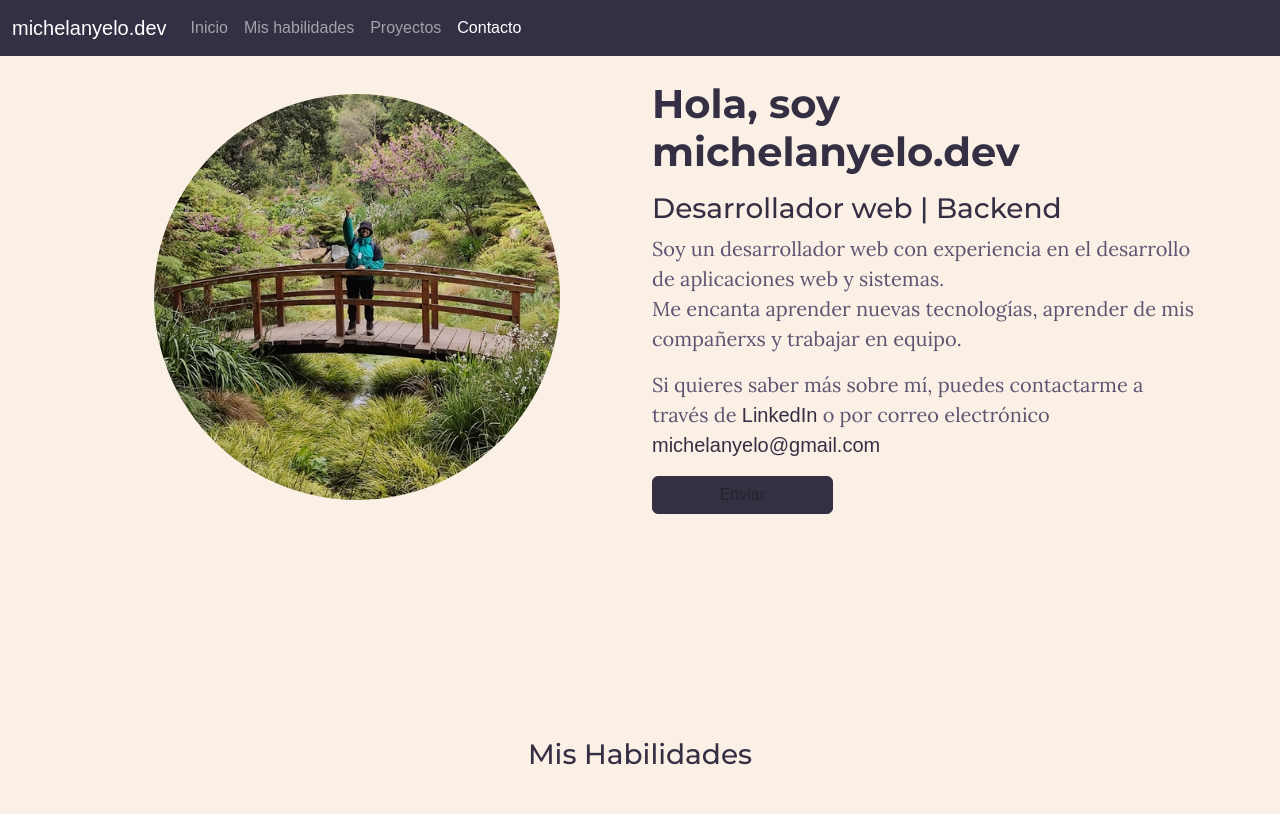
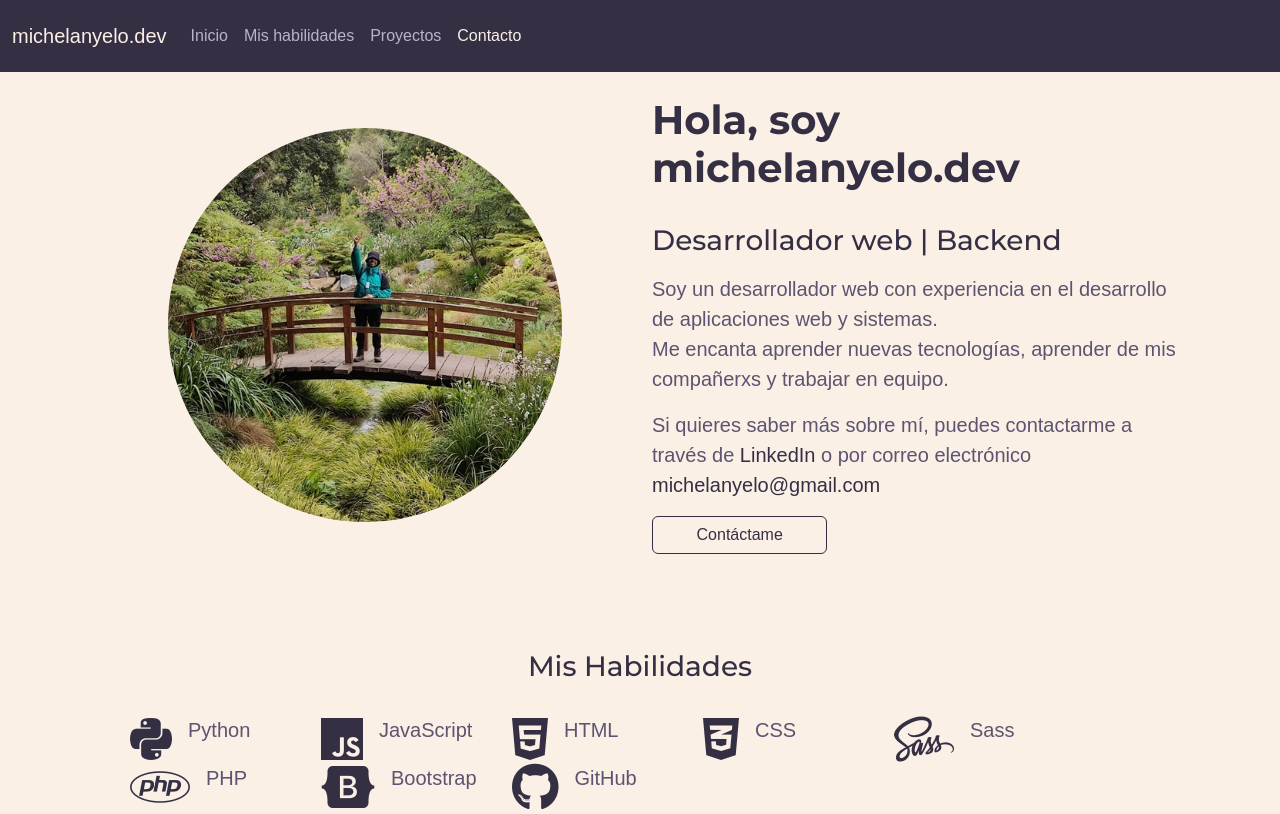
Before and after one commit to michelanyelo/MiPrimerPortafolio-DL, a website: page index.html in a window 1280 px wide. Shown: the top 814 px of the page. Drawn offline with nearby package versions, Linux system fonts and the light colour scheme; some icons are missing.

Commit message:
"Custom spacer added"

```diff
--- a/assets/sass/abstracts/_variables.scss
+++ b/assets/sass/abstracts/_variables.scss
@@ -23,3 +23,19 @@ $card-shadow-color: #352f4433;
 
 // Tamaños personalizados
 $card-radius: 0.5rem;
+$spacer: 2rem;
+
+// Modificación de variables de Bootstrap
+
+// Navbar
+$navbar-dark-color: $color-light;
+$navbar-dark-active-color: $navbar-text-color;
+
+// Cards
+$card-border-color: $color-light;
+$card-bg: $card-bg-color;
+$card-border-radius: $card-radius;
+$card-title-color: $header-color;
+
+// Buttons
+$btn-color: $button-bg-color;
--- a/assets/sass/base/_reset.scss
+++ b/assets/sass/base/_reset.scss
@@ -4,8 +4,3 @@
     border: 0;
     box-sizing: border-box;
 }
-
-body {
-    background-color: $body-bg-color;
-    color: $paragraph-color;
-}
--- a/assets/sass/base/_typography.scss
+++ b/assets/sass/base/_typography.scss
@@ -14,12 +14,11 @@ h6 {
 }
 
 p {
-  font-family: 'Lora', sans-serif;
+  font-family: 'Open-Sans', sans-serif;
   color: $paragraph-color;
 }
 
 a,
 button {
   font-family: 'Open-Sans', sans-serif !important;
-  text-decoration: none;
 }
--- a/assets/sass/components/_anchor.scss
+++ b/assets/sass/components/_anchor.scss
@@ -1,9 +1,9 @@
 a {
     color: $anchor-color;
     transition: transform 0.5s;
+    text-decoration: none;
 
     &:hover {
       color: $anchor-hover-color;
-      text-decoration: underline;
     }
   }
--- a/assets/sass/components/_button.scss
+++ b/assets/sass/components/_button.scss
@@ -1,6 +1,6 @@
 button,
 .btn {
-  background-color: $button-bg-color;
+  // background-color: $button-bg-color;
   border-color: $button-bg-color;
 
   &:hover {
--- a/assets/sass/layout/_section.scss
+++ b/assets/sass/layout/_section.scss
@@ -1,4 +1,4 @@
-section {
-    margin-top: 10vh;
-    margin-bottom: 20vh;
-}
+// section {
+//     margin-top: 2rem;
+//     margin-bottom: 2rem;
+// }
--- a/assets/sass/main.scss
+++ b/assets/sass/main.scss
@@ -21,3 +21,4 @@
 
 // pages/
 // themes/
+@import 'themes/theme';
--- /dev/null
+++ b/assets/sass/themes/_theme.scss
@@ -0,0 +1,4 @@
+body {
+    background-color: $body-bg-color;
+    color: $paragraph-color;
+}
--- a/index.html
+++ b/index.html
@@ -4,7 +4,9 @@
 <head>
     <meta charset="UTF-8">
     <meta name="viewport" content="width=device-width, initial-scale=1.0">
-    <title>Document</title>
+    <title>michelanyelo.dev</title>
+    <!-- icon -->
+     <link rel="icon" href="assets/img/favicon.png">
     <!-- main.css -->
     <link rel="stylesheet" href="assets/css/main.css">
     <!-- fontawesome -->
@@ -41,7 +43,7 @@
         </nav>
 
         <!-- hero section -->
-        <section id="inicio" class="container px-3">
+        <section id="inicio" class="container px-3 mt-5">
             <!-- img section -->
             <div class="row align-items-center">
                 <div class="col-12 col-md-6 text-center">
@@ -61,7 +63,7 @@
                             <i class="bi bi-linkedin"></i> LinkedIn</a> o por correo electrónico
                         <a href="mailto:michelanyelo@gmail.com">michelanyelo@gmail.com</a>
                     </p>
-                    <button type="submit" class="btn btn-custom col-12 col-md-4">Enviar</button>
+                    <button type="email" class="btn btn-custom col-12 col-md-4">Contáctame</button>
                 </div>
             </div>
         </section>
@@ -69,9 +71,9 @@
 
     <main class="container my-5">
         <!-- skills -->
-        <section id="skills" class="py-3">
-            <h2 class="fs-3 text-center my-5">Mis Habilidades</h2>
-            <div class="row">
+        <section id="skills">
+            <h2 class="fs-3 text-center my-3">Mis Habilidades</h2>
+            <div class="row mb-5">
                 <!-- Python -->
                 <div class="d-flex gap-2 mx-md-4 col-6 col-md-2 col-lg-1">
                     <i class="fa-skill fa-brands fa-python"></i>
@@ -117,8 +119,8 @@
 
         <!-- proyectos -->
         <section id="proyectos">
-            <h2 class="fs-3 text-center my-5">Mis Proyectos</h2>
-            <div class="row">
+            <h2 class="fs-3 text-center my-3">Mis Proyectos</h2>
+            <div class="row mb-5">
                 <!-- proyecto 1 -->
                 <div class="col-6 col-lg-3 mb-4 mb-lg-0">
                     <a href="https://github.com/michelanyelo/ViajesChileDesafioLatam" target="_blank"
@@ -174,7 +176,7 @@
 
         <!-- contacto  -->
         <section id="contacto">
-            <h2 class="fs-3 text-center my-5">Contactame</h2>
+            <h2 class="fs-3 text-center my-3">Contactame</h2>
             <div class="row">
                 <!-- form -->
                 <div class="col-12 col-md-6">
```
Also changed, not shown: assets/css/main.css, assets/img/favicon.png (added), assets/img/logo.png (added), 1 other file.
